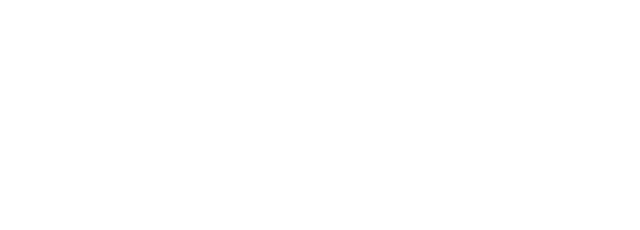
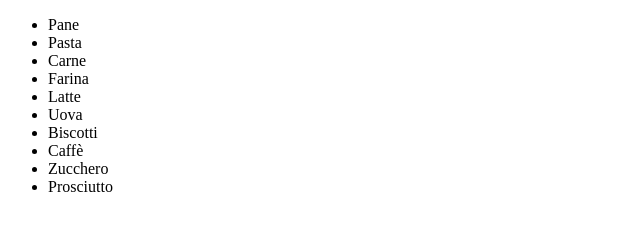
Before and after one commit to annaritadituri/js-lista-spesa, a plain HTML site: page index.html in a window 1280 px wide. Shown: the whole page, without its empty margins (0-640 px from the left). Drawn offline with Linux system fonts and the light colour scheme.

Commit message:
Shopping list added to ul

```diff
--- a/index.html
+++ b/index.html
@@ -7,6 +7,9 @@
 </head>
 <body>
 
+    <ul>
+    </ul>
+
     <!--inclusion js-->
     <script src="./js/main.js" type="text/javascript"></script>
     <!--inclusion js-->
--- a/js/main.js
+++ b/js/main.js
@@ -1,3 +1,18 @@
 'use strict';
 
 //////////////////////////////////////////////////////////
+
+let listaSpesa = ["Pane", "Pasta", "Carne", "Farina", "Latte", "Uova", "Biscotti", "Caffè", "Zucchero", "Prosciutto"];
+
+let ul = document.querySelector('ul');
+
+let i = 0;
+while (i < listaSpesa.length) {
+
+    let li = document.createElement('li');
+
+    li.append(listaSpesa[i]);
+    ul.append(li);
+
+    i++;
+}
```
